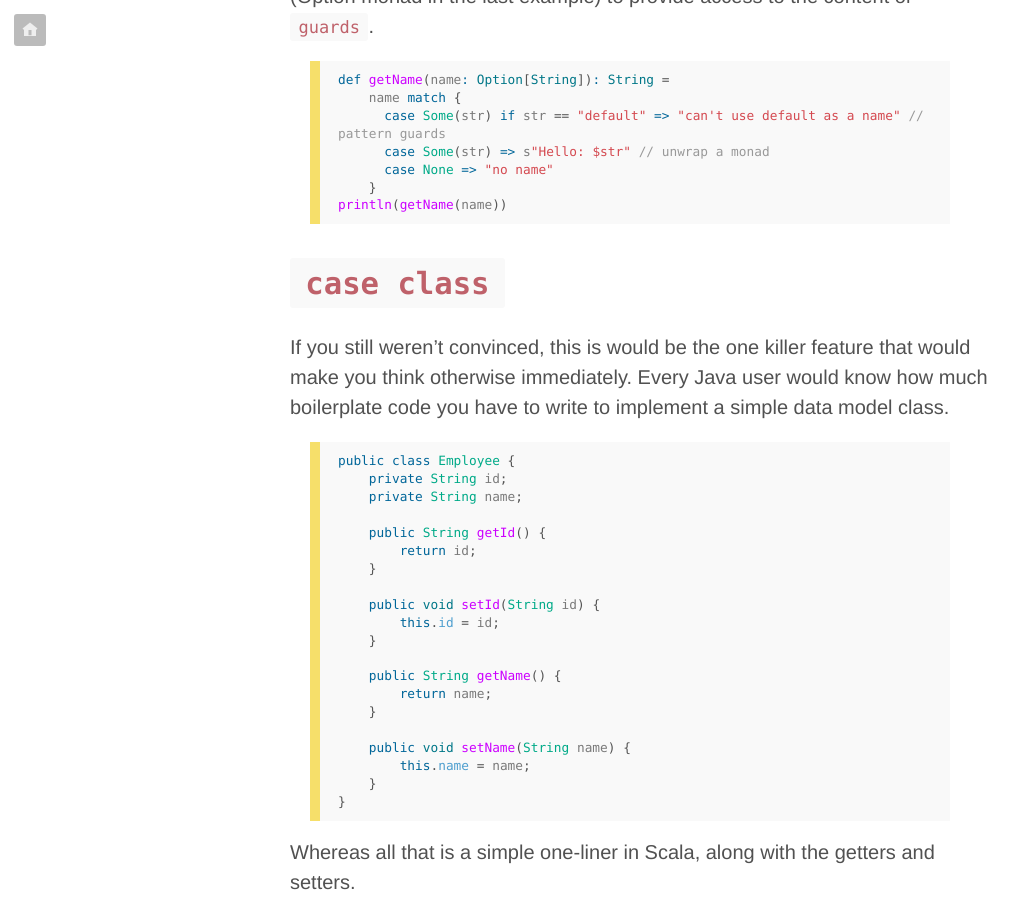
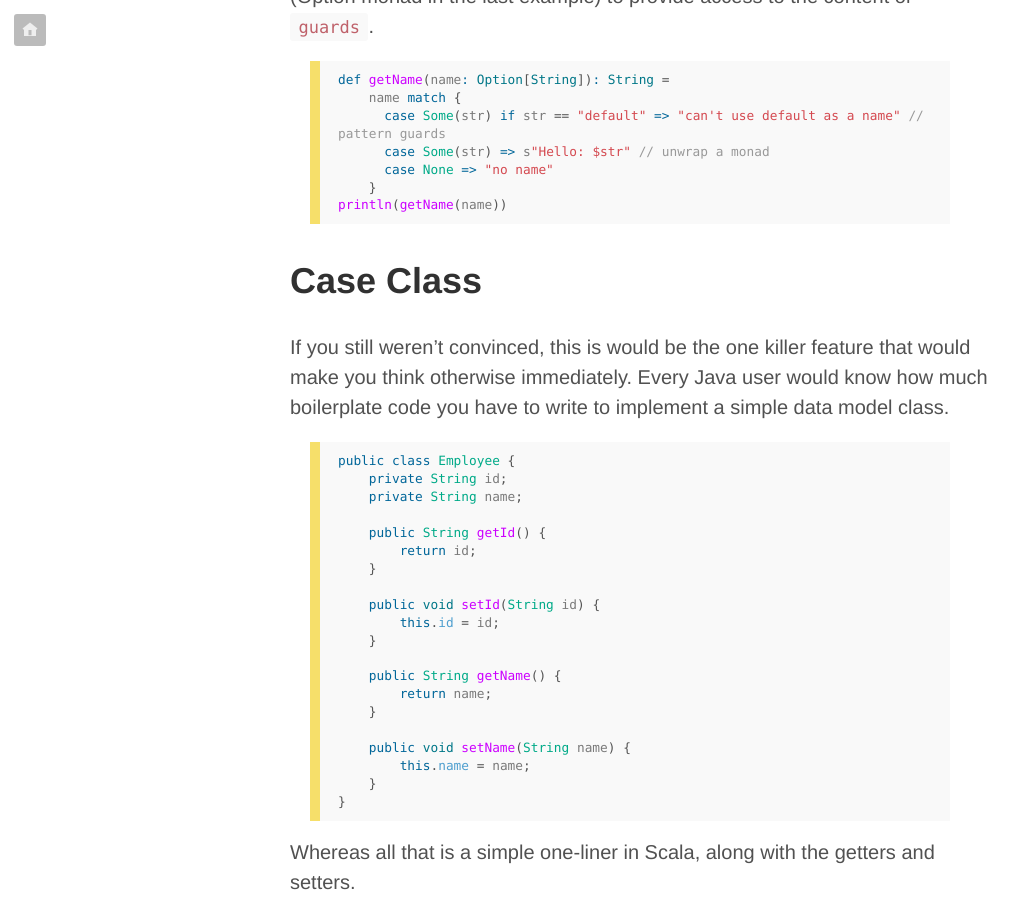
Before and after one commit to mlin6436/mlin6436.github.io, a Jekyll site: the page built from _posts/2019-01-28-benefits-of-using-scala.md, in a window 1280 px wide and 900 px high, scrolled down 3166 px. Shown: the whole window, without its empty margins (0-1036 px from the left). Built offline with Jekyll 4.4.1, drawn with Linux system fonts in a browser that asks for light colours; comment, search, counter and statistics services are not loaded.

```diff
--- a/_posts/2019-01-28-benefits-of-using-scala.md
+++ b/_posts/2019-01-28-benefits-of-using-scala.md
@@ -83,7 +83,7 @@ def getName(name: Option[String]): String =
 println(getName(name))
 {% endhighlight %}
 
-# `case class`
+# Case Class
 
 If you still weren't convinced, this is would be the one killer feature that would make you think otherwise immediately. Every Java user would know how much boilerplate code you have to write to implement a simple data model class.
 
```
